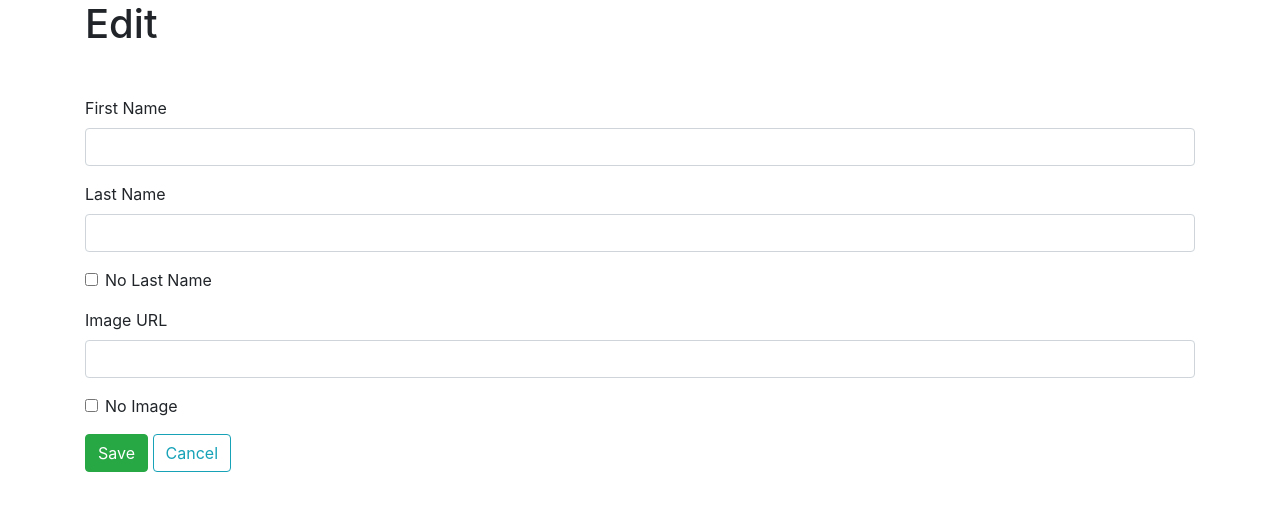
After one commit to mfierro31/blogly, a Flask app: template templates/edit_user.html in a window 1280 px wide. The commit adds this page. Shown: the top 511 px of the page. Run offline with Flask 2, Linux system fonts and the light colour scheme; the template is opened without the code that fills it, so the values that code supplies are empty; some libraries are stand-ins or nearby versions.

Commit message:
Added/tweaked templates, added logic for form submissions

```diff
--- a/app.py
+++ b/app.py
@@ -28,23 +28,75 @@ def show_users():
     return render_template('index.html', users=users)
 
 @app.route('/users/new')
-def show_form():
+def show_add_user_form():
     """Shows add user form"""
     return render_template('add_user.html')
 
 @app.route('/users/new', methods=["POST"])
 def add_user():
+    """Adds new user if all required fields are met"""
     first = request.form['first']
     last = request.form['last']
     image = request.form['image']
+    image = image if image else None
 
-    new_user = User(first_name=first, last_name=last, image_url=image)
-    db.session.add(new_user)
-    db.session.commit()
+    if not first:
+        flash('First Name is required')
+        return redirect('/users/new')
+    else:
+        new_user = User(first_name=first, last_name=last, image_url=image)
+        db.session.add(new_user)
+        db.session.commit()
 
-    return redirect('/users')
+        return redirect('/users')
 
 @app.route('/users/<int:user_id>')
 def show_details(user_id):
     user = User.query.get_or_404(user_id)
     return render_template('details.html', user=user)
+
+@app.route('/users/<int:user_id>/edit')
+def show_edit_form(user_id):
+    user = User.query.get_or_404(user_id)
+    return render_template('edit_user.html', user=user)
+
+@app.route('/users/<int:user_id>/edit', methods=["POST"])
+def submit_changes(user_id):
+    user = User.query.get_or_404(user_id)
+
+    first = request.form['first']
+    last = request.form['last']
+    image = request.form['image']
+    no_last = request.form.get('last-check')
+    no_image = request.form.get('image-check')
+
+    if first:
+        user.first_name = first
+        db.session.add(user)
+
+    if last:
+        user.last_name = last
+        db.session.add(user)
+
+    if no_last:
+        user.last_name = None
+        db.session.add(user)
+
+    if image:
+        user.image_url = image
+        db.session.add(user)
+
+    if no_image:
+        user.image_url = 'https://www.sackettwaconia.com/wp-content/uploads/default-profile.png'
+        db.session.add(user)
+
+    db.session.commit()
+
+    return redirect('/users')
+
+@app.route('/users/<int:user_id>/delete', methods=["POST"])
+def delete_user(user_id):
+    User.query.filter_by(id=user_id).delete()
+    db.session.commit()
+
+    return redirect('/users')
--- a/models.py
+++ b/models.py
@@ -15,9 +15,9 @@ class User(db.Model):
 
     first_name = db.Column(db.String(25), nullable=False)
 
-    last_name = db.Column(db.String(25), nullable=False)
+    last_name = db.Column(db.String(25), default='')
 
-    image_url = db.Column(db.String, nullable=False, default='https://www.sackettwaconia.com/wp-content/uploads/default-profile.png')
+    image_url = db.Column(db.Text, nullable=False, default='https://www.sackettwaconia.com/wp-content/uploads/default-profile.png')
 
     def __repr__(self):
         """Show info about user"""
--- a/seed.py
+++ b/seed.py
@@ -13,7 +13,7 @@ User.query.delete()
 # Add pets
 mike = User(first_name='Mike', last_name='Fierro')
 josh = User(first_name='Josh', last_name='Brolin')
-gar = User(first_name='Garrmanaarnaar', last_name='Glooch', image_url='https://vignette.wikia.nocookie.net/rickandmorty/images/4/41/Garmanarnar.PNG/revision/latest/top-crop/width/360/height/450?cb=20160117000927')
+gar = User(first_name='Garrmanaarnaar', image_url='https://vignette.wikia.nocookie.net/rickandmorty/images/4/41/Garmanarnar.PNG/revision/latest/top-crop/width/360/height/450?cb=20160117000927')
 gaga = User(first_name='Lady', last_name='Gaga', image_url='https://i.insider.com/5c66ef2eeb3ce8278850c163?width=600&format=jpeg&auto=webp')
 
 # Add new objects to session, so they'll persist
--- a/templates/details.html
+++ b/templates/details.html
@@ -5,6 +5,9 @@
 <div class="d-inline">
   <h1>{{user.first_name}} {{user.last_name}}</h1>
   <a href="/users/{{user.id}}/edit" class="btn btn-primary">Edit</a>
-  <a href="/users/{{user.id}}/delete" class="btn btn-danger">Delete</a>
+  <form class="d-inline" action="/users/{{user.id}}/delete" method="POST">
+    <button class="btn btn-danger">Delete</button>
+  </form>
+  <a href="/users" class="btn btn-secondary">Home</a>
 </div>
 {% endblock %}
--- /dev/null
+++ b/templates/edit_user.html
@@ -0,0 +1,33 @@
+{% extends 'base.html' %}
+{% block title %}Edit user{% endblock %}
+{% block content %}
+<h1>Edit {{user.first_name}} {{user.last_name}}</h1>
+<form class="mt-5" action="/users/{{user.id}}/edit" method="POST">
+  <div class="form-group">
+    <label for="first">First Name</label>
+    <input type="text" class="form-control" name="first" id="first" placeholder="{{user.first_name}}">
+  </div>
+  <div class="form-group">
+    <label for="last">Last Name</label>
+    <input type="text" class="form-control" name="last" id="last" placeholder="{{user.last_name}}">
+  </div>
+  <div class="form-check mb-3">
+    <input class="form-check-input" type="checkbox" name="last-check" value="1" id="last-check">
+    <label class="form-check-label" for="last-check">
+      No Last Name
+    </label>
+  </div>
+  <div class="form-group">
+    <label for="image">Image URL</label>
+    <input type="text" class="form-control" name="image" id="image" placeholder="{{user.image_url}}">
+  </div>
+  <div class="form-check mb-3">
+    <input class="form-check-input" type="checkbox" name="image-check" value="1" id="image-check">
+    <label class="form-check-label" for="image-check">
+      No Image
+    </label>
+  </div>
+  <button type="submit" class="btn btn-success">Save</button>
+  <a href="/users/{{user.id}}" class="btn btn-outline-info">Cancel</a>
+</form>
+{% endblock %}
```
Also changed, not shown: templates/add_user.html (+8 -0 lines).
